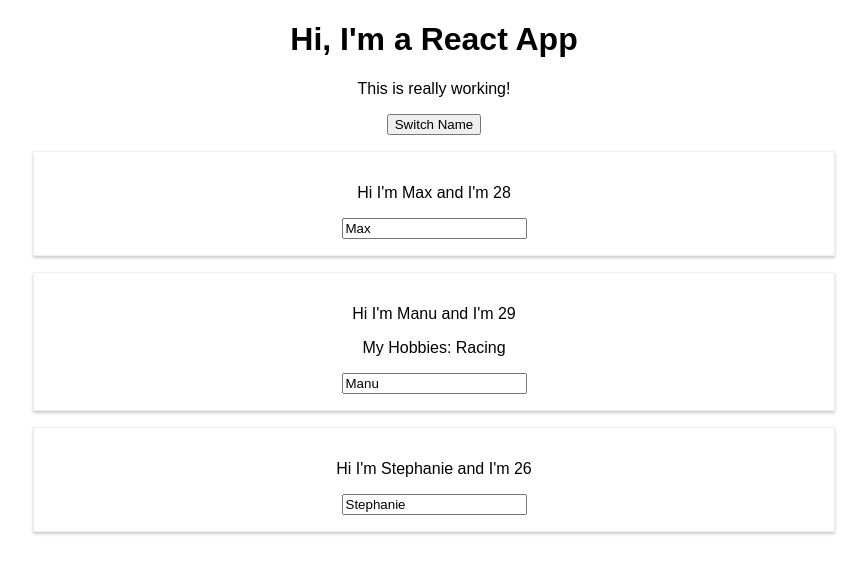
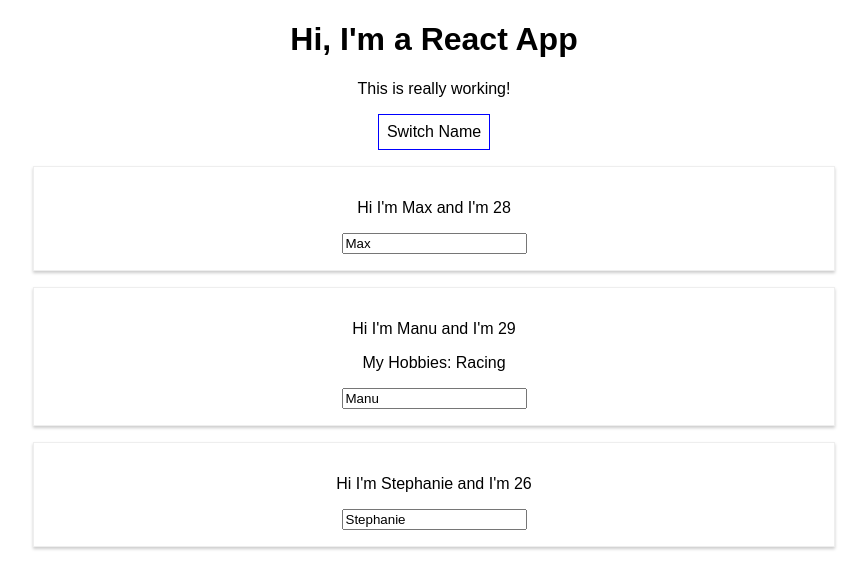
Before and after one commit to RubyKobayashi/complete_react_guide, a React (Create React App) app: page / in a window 1280 px wide. Shown: the top 588 px of the page, without its empty margins (206-1073 px from the left). Built offline with nearby package versions, Linux system fonts and the light colour scheme.

Commit message:
using inline Style

```diff
--- a/src/App.js
+++ b/src/App.js
@@ -37,12 +37,22 @@
   }
 
   render() {
+    const style = {
+      backgroundColor: 'white',
+      font: 'inherit',
+      border: '1px solid blue',
+      padding: '8px',
+      cursor: 'pointer'
+    };
+
     return (
       <div className="App">
         <h1>Hi, I'm a React App</h1>
         <p>This is really working!</p>
         {/*can be inefficient*/}
-        <button onClick={() => this.switchNameHandler('Tron')}>Switch Name</button>
+        <button
+        style={style}
+        onClick={() => this.switchNameHandler('Tron')}>Switch Name</button>
         <Person
           name={this.state.persons[0].name}
           age={this.state.persons[0].age} />
```
